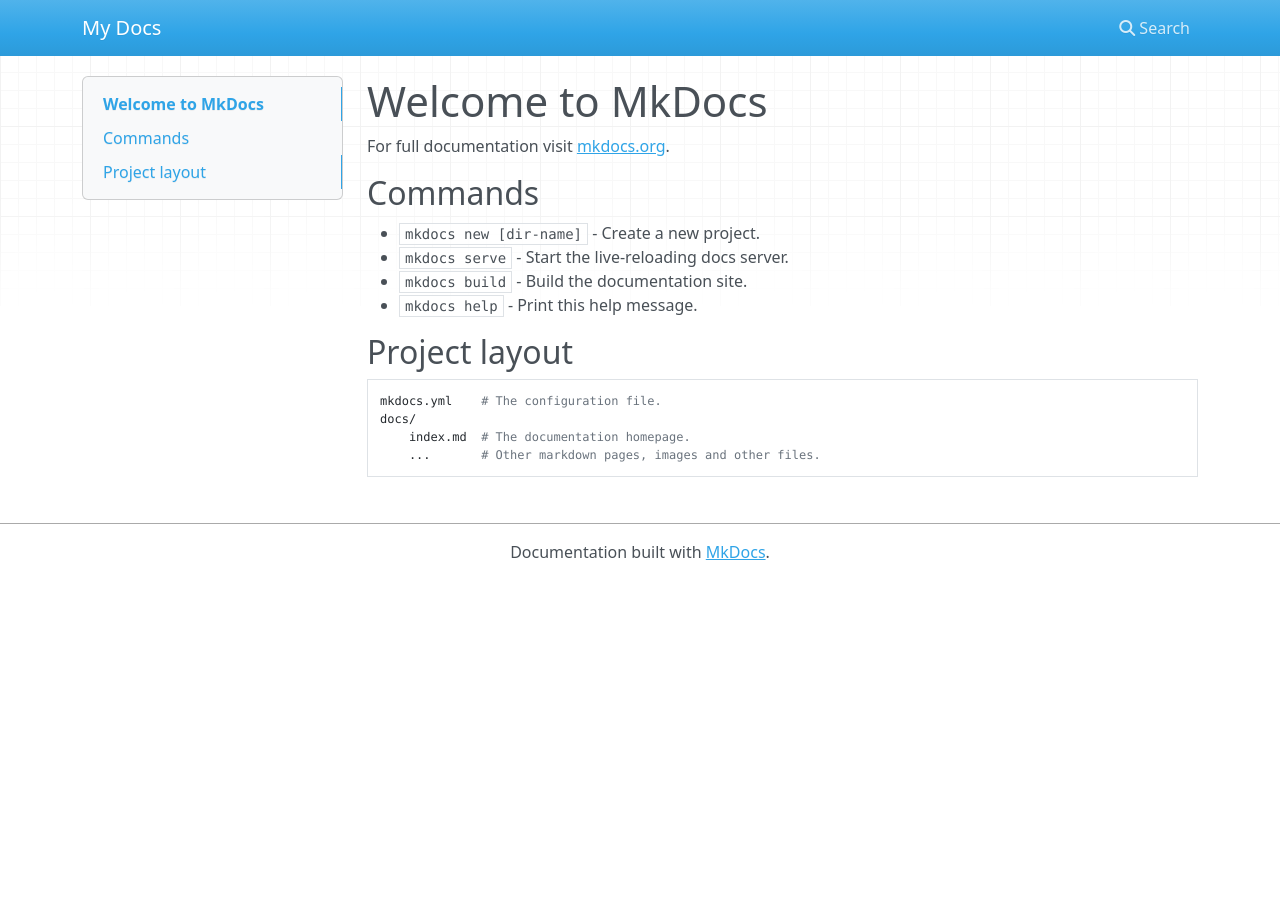
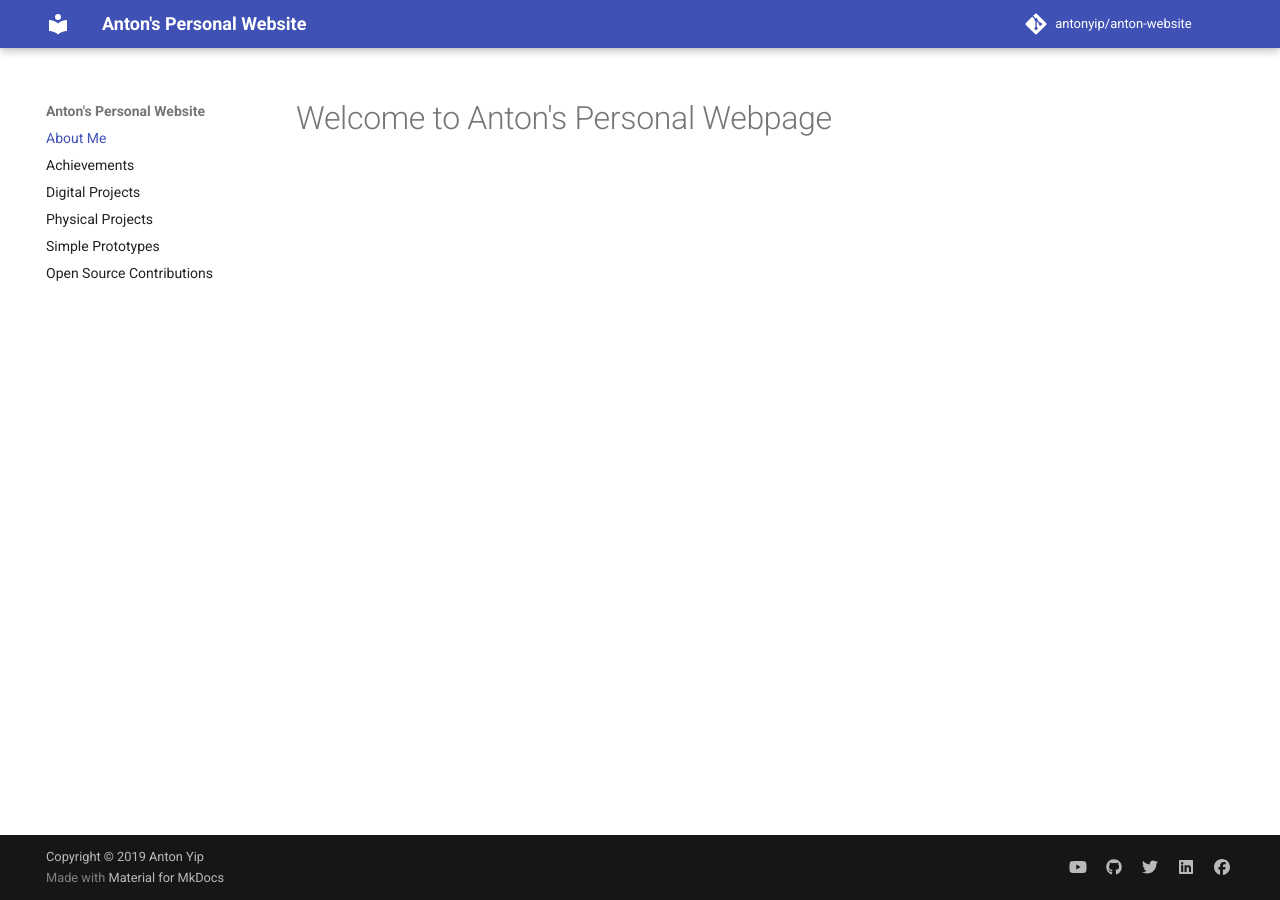
Before and after one commit to antonyip/anton-website, an MkDocs documentation site: the page built from docs/index.md, in a window 1280 px wide. Built offline with MkDocs 1.6.1 and Material for MkDocs 9.7.7, drawn with Linux system fonts in a browser that asks for light colours; nearby versions of some CDN libraries; comment, search, counter and statistics services are not loaded; old or Windows-style settings are respelled for this version of MkDocs.

Commit message:
initial skeleton

```diff
--- a/docs/index.md
+++ b/docs/index.md
@@ -1,17 +1 @@
-# Welcome to MkDocs
-
-For full documentation visit [mkdocs.org](https://mkdocs.org).
-
-## Commands
-
-* `mkdocs new [dir-name]` - Create a new project.
-* `mkdocs serve` - Start the live-reloading docs server.
-* `mkdocs build` - Build the documentation site.
-* `mkdocs help` - Print this help message.
-
-## Project layout
-
-    mkdocs.yml    # The configuration file.
-    docs/
-        index.md  # The documentation homepage.
-        ...       # Other markdown pages, images and other files.
+#Welcome to Anton's Personal Webpage
--- a/mkdocs.yml
+++ b/mkdocs.yml
@@ -1,3 +1,40 @@
-site_name: My Docs
-pages:
-  - Home: 'index.md'
+site_name: Anton's Personal Website
+site_description: A wholesome list of projects done by me!
+site_author: Anton Yip
+
+repo_name: antonyip/anton-website
+repo_url: https://github.com/antonyip/anton-website
+copyright: 'Copyright &copy; 2019 Anton Yip'
+
+theme: 'material'
+static_templates:
+  - 404.html
+include_search_page: false
+palette:
+primary: 'Cyan'
+accent: 'Orange'
+
+plugins: []
+
+extra:
+    social:
+    - type: youtube
+      link: http://struct.cc
+    - type: github
+      link: https://github.com/squidfunk
+    - type: twitter
+      link: https://twitter.com/squidfunk
+    - type: linkedin
+      link: https://linkedin.com/in/squidfunk
+    - type: facebook
+      link: https://linkedin.com/in/squidfunk
+
+
+
+nav:
+  - About Me: 'index.md'
+  - Achievements: 'achievements.md'
+  - Digital Projects: 'digitalprojects.md'
+  - Physical Projects: 'physicalprojects.md'
+  - Simple Prototypes: 'prototypes.md'
+  - Open Source Contributions: 'opensource.md'
```
Also changed, not shown: .travis.yml (+3 -6 lines), docs/help.md (added, +17 -0 lines).
